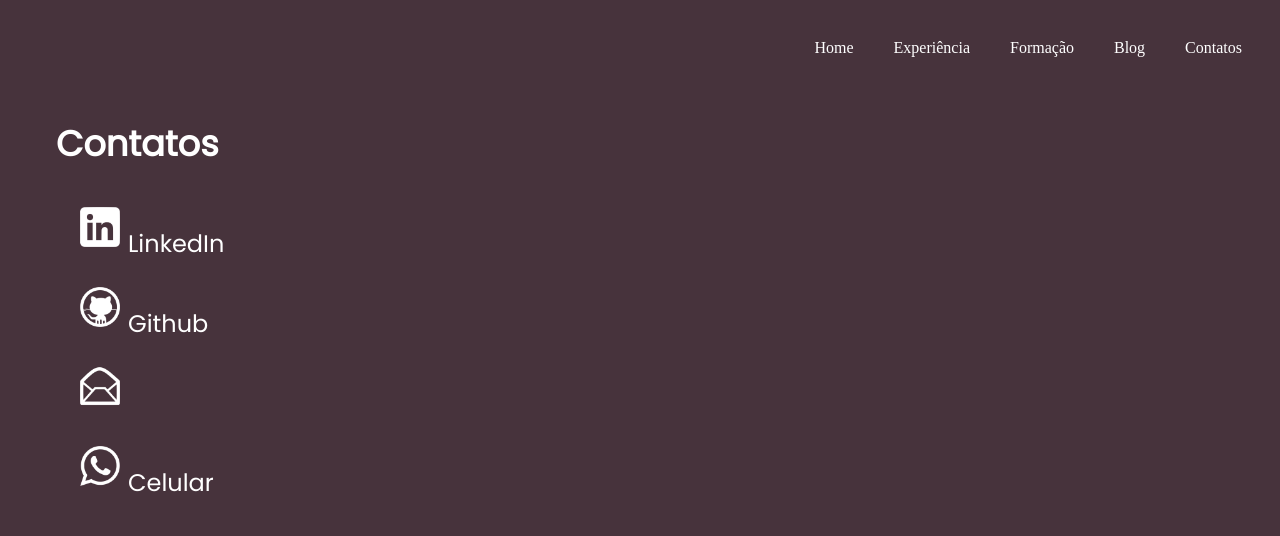
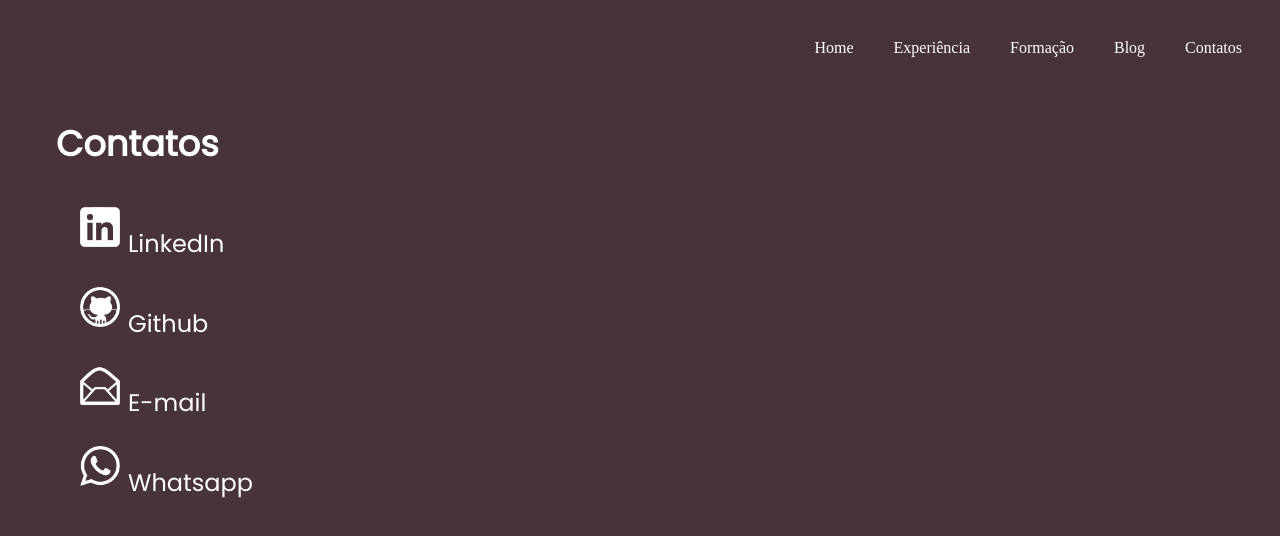
Before and after one commit to marcoswb/personal-site, a React (Create React App) app in the folder personal-site/: page /contacts in a window 1280 px wide. Shown: the top 536 px of the page. Built offline with nearby package versions, Linux system fonts and the light colour scheme.

Commit message:
finished Page Contacts

```diff
--- a/personal-site/src/pages/Contacts/index.js
+++ b/personal-site/src/pages/Contacts/index.js
@@ -1,8 +1,6 @@
 import React from 'react'
 
 import Navbar from '../../components/Navbar'
-import NumberModal from '../../components/NumberModal'
-import EmailModal from '../../components/EmailModal'
 
 import linkedin from '../../resource/logo/linkedin.png'
 import github from '../../resource/logo/github.png'
@@ -13,6 +11,14 @@ import './style.css'
 
 export default function Contacts(){
 
+    function openEmail(){
+        window.open(`mailto:${process.env.REACT_APP_EMAIL}?subject=Contato%20via%20site`)
+    }
+
+    function openWhatsapp(){
+        window.open(`https://api.whatsapp.com/send?phone=+${process.env.REACT_APP_NUMBER_PHONE}`)
+    }
+
     return(
         <>
             <Navbar />
@@ -20,24 +26,24 @@ export default function Contacts(){
             <div class="contacts">
                 <h2>Contatos</h2>
                 <div class="item">
-                    <a href="https://www.linkedin.com/in/marcos-warmling/" target="_blank">
+                    <a href={process.env.REACT_APP_LINKEDIN_LINK} target="_blank">
                         <img src={linkedin} alt="logo linkedin" class="icon"/>
                         <span>LinkedIn</span>
                     </a>
                 </div>
                 <div class="item">
-                    <a href="https://www.github.com/marcoswb" target="_blank">
+                    <a href={process.env.REACT_APP_GITHUB_LINK} target="_blank">
                         <img src={github} alt="logo github" class="icon"/>
                         <span>Github</span>
                     </a>
                 </div>
-                <div class="item">
-                        <img src={email} alt="logo email" class="icon"/>
-                        <EmailModal />
+                <div class="item" onClick={openEmail}>
+                    <img src={email} alt="logo email" class="icon"/>
+                    <span>E-mail</span>
                 </div>
-                <div class="item">
-                    <img src={whatsapp} alt="logo celular" class="icon"/>
-                    <NumberModal />
+                <div class="item" onClick={openWhatsapp}>
+                    <img src={whatsapp} alt="logo whatsapp" class="icon"/>
+                    <span>Whatsapp</span>
                 </div>
             </div>
         </>
```
